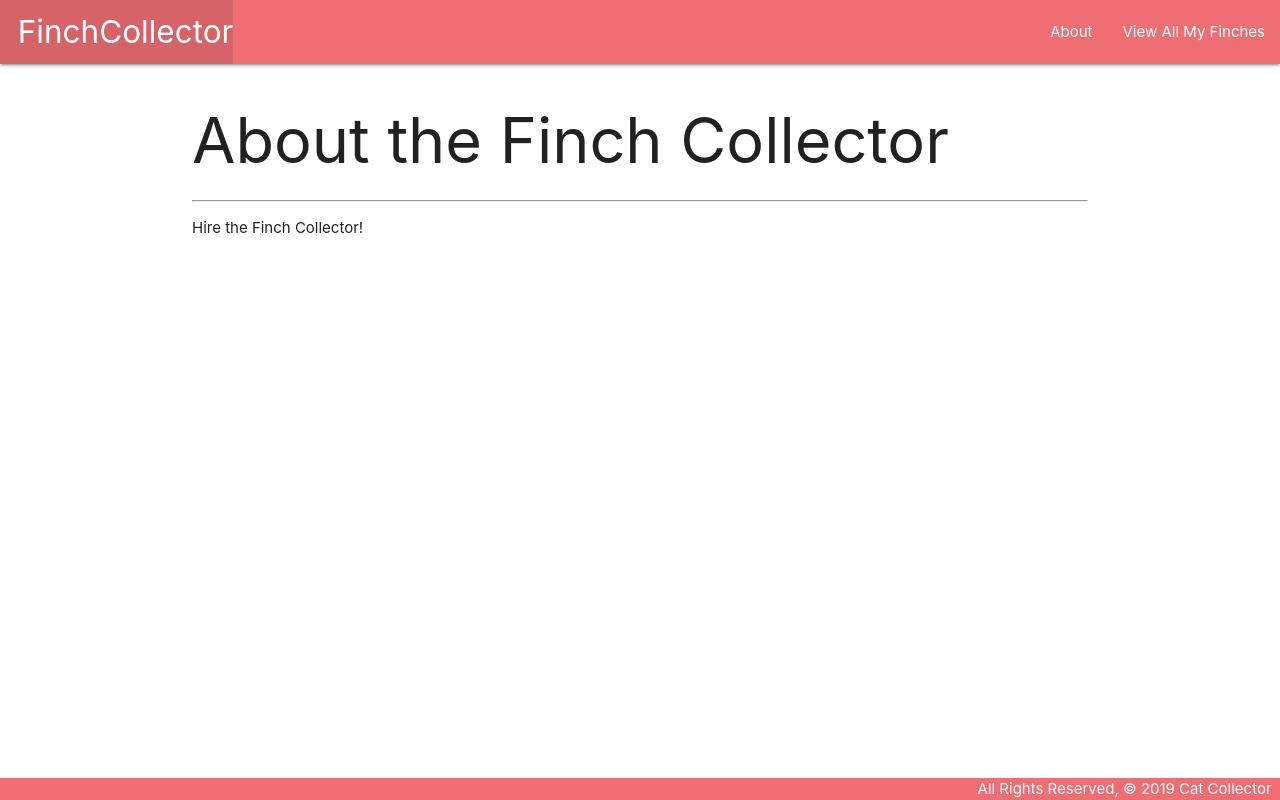
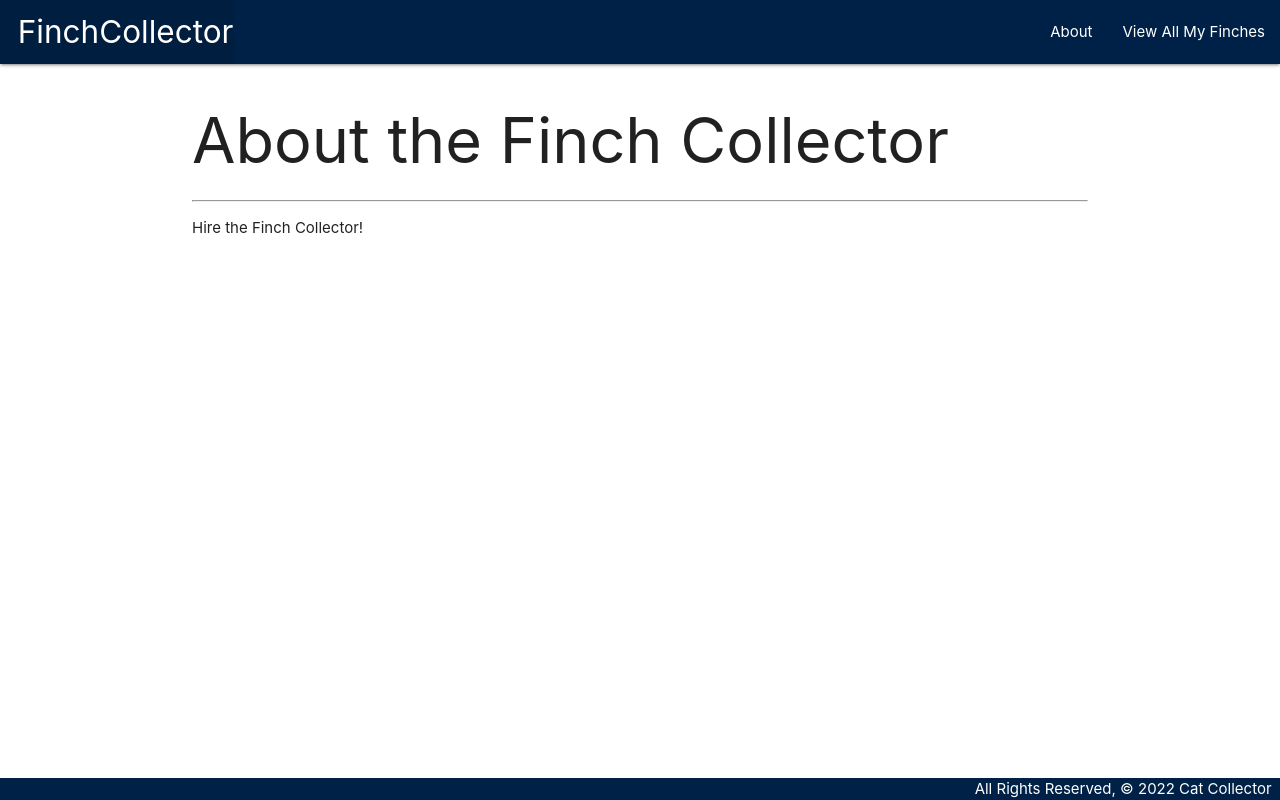
Before and after one commit to ivanmirandaortega/Finch-Collector, a Django app: page /about/ in a window 1280 px wide. Run offline with Django 4.2, Linux system fonts and the light colour scheme.

Commit message:
adjusted css

```diff
--- a/main_app/static/css/style.css
+++ b/main_app/static/css/style.css
@@ -8,7 +8,13 @@ main {
     flex: 1 0 auto;
 }
 
+.nav {
+    background-color: #002147 !important;
+}
+
+
 footer.page-footer {
     padding-top: 0;
     text-align: right;
+    background-color: #002147 !important;
 }
--- a/main_app/templates/base.html
+++ b/main_app/templates/base.html
@@ -11,8 +11,8 @@
     <title>Finch Collector</title>
 </head>
 <body>
-    <header class="navbar-fixed">
-        <nav>
+    <header class="navbar-fixed" id="nav">
+        <nav class="nav">
             <div class="nav-wrapper">
             <ul>
                 <li><a href="/" class="left brand-logo">&nbsp;&nbsp;FinchCollector</a></li>
@@ -29,7 +29,7 @@
         {% endblock %}
     </main>
     <footer class="page-footer">
-        <div class="right">All Rights Reserved, &copy; 2019 Cat Collector &nbsp;</div>
+        <div class="right">All Rights Reserved, &copy; 2022 Cat Collector &nbsp;</div>
     </footer>
 </body>
 </html>
```
